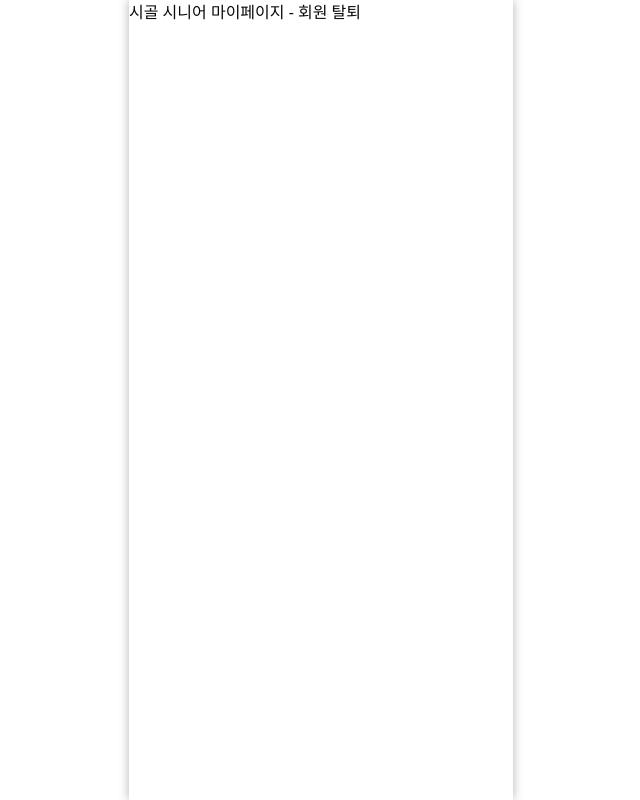
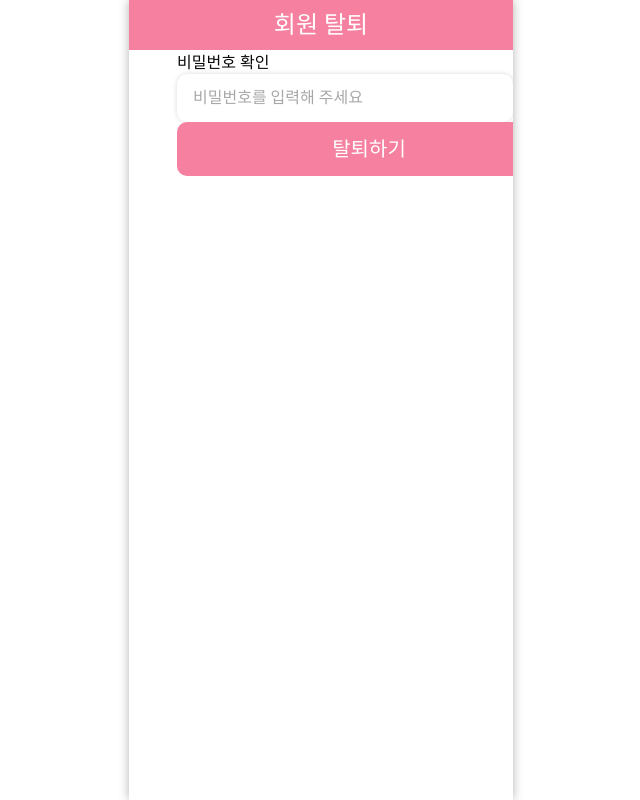
Before and after one commit to hanaro7team1/frontend, a Next.js app: page /admin/mypage/quit in a window 1280 px wide. Shown: the whole page, without its empty margins (319-959 px from the left). Built offline with nearby package versions, Linux system fonts and the light colour scheme; a web font is replaced by a local one.

Commit message:
add header & build signout structure

```diff
--- a/src/app/admin/mypage/contact/page.tsx
+++ b/src/app/admin/mypage/contact/page.tsx
@@ -1,3 +1,10 @@
+import { Header } from "@/components/common";
+
 export default function AdminContactPage() {
-  return <div>시골 시니어 마이페이지 - 연락처 변경</div>;
+  return (
+    <div>
+      <Header bgColor="pink" title="전화번호 변경" />
+
+      시골 시니어 마이페이지 - 연락처 변경</div>
+  );
 }
--- a/src/app/admin/mypage/page.tsx
+++ b/src/app/admin/mypage/page.tsx
@@ -1,3 +1,11 @@
+import { Header } from "@/components/common";
+
 export default function AdminMyPage() {
-  return <div>시골 시니어 마이페이지</div>;
+  return (
+    <div>
+      <Header bgColor="pink" title="내 정보" />
+
+      시골 시니어 마이페이지
+    </div>
+  );
 }
--- a/src/app/admin/mypage/pwd/page.tsx
+++ b/src/app/admin/mypage/pwd/page.tsx
@@ -1,3 +1,11 @@
+import { Header } from "@/components/common";
+
 export default function AdminPwdPage() {
-  return <div>시골 시니어 마이페이지 - 비밀번호 변경</div>;
+  return (
+    <div>
+      <Header bgColor="pink" title="비밀번호 변경" />
+
+      시골 시니어 마이페이지 - 비밀번호 변경
+    </div>
+  );
 }
--- a/src/app/admin/mypage/quit/page.tsx
+++ b/src/app/admin/mypage/quit/page.tsx
@@ -1,3 +1,19 @@
+import { Button, Input } from "@/components/atoms";
+import { Header } from "@/components/common";
+
 export default function AdminQuitPage() {
-  return <div>시골 시니어 마이페이지 - 회원 탈퇴</div>;
+
+
+  return (
+    <div>
+      <Header bgColor="pink" title="회원 탈퇴" />
+
+      <div className="ml-12">
+        비밀번호 확인
+        <Input placeholder="비밀번호를 입력해 주세요" />
+      </div>
+
+      <Button title="탈퇴하기" type="submit" color="pink" className="ml-12"/>
+    </div>
+  );
 }
```
